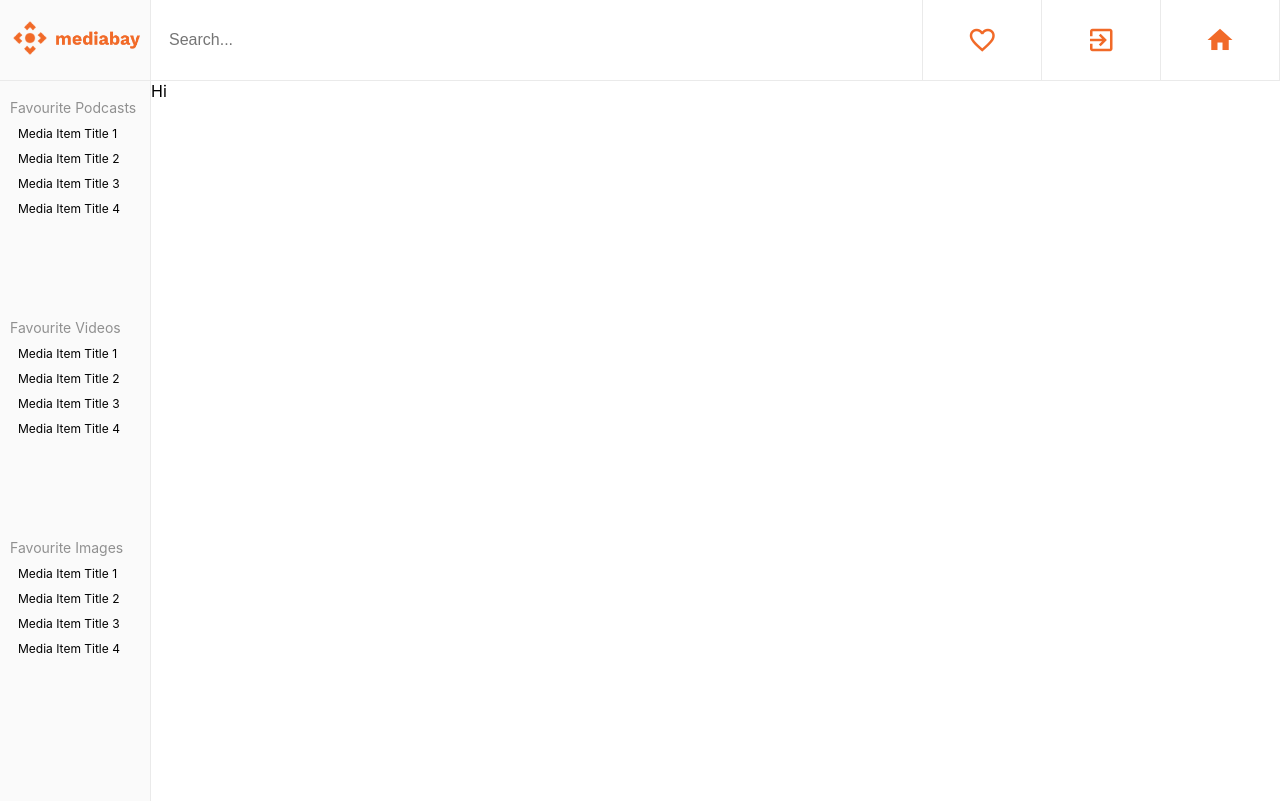
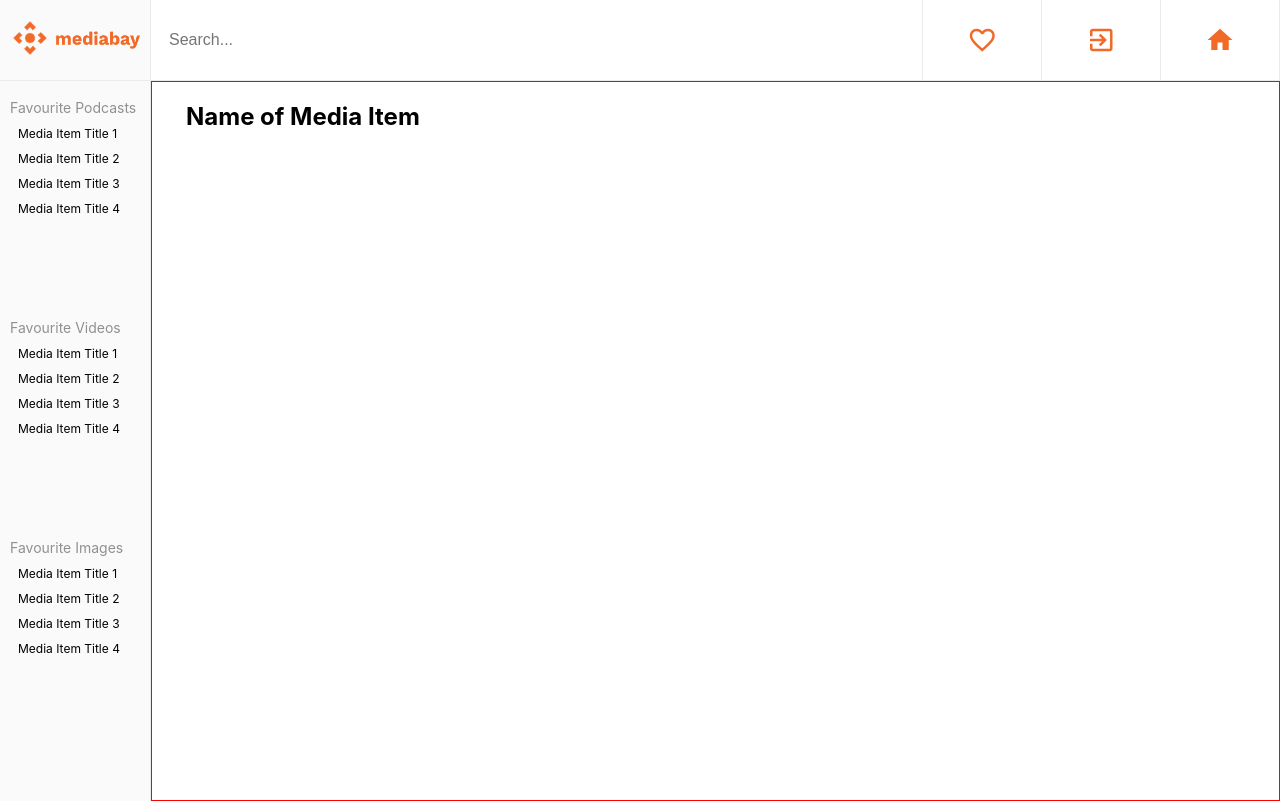
Before and after one commit to IsaacAderogba/onesearch, a React (Create React App) app: page /1/1 in a window 1280 px wide. Built offline with nearby package versions, Linux system fonts and the light colour scheme.

Commit message:
Add accurate links ids for images, videos and podcasts

```diff
--- a/src/App.js
+++ b/src/App.js
@@ -30,8 +30,8 @@ function App() {
   const onSearchSubmit = term => {
     setSearchTerm(term);
     fetchImages(term);
-    // fetchVideos(term);
-    // fetchPodcasts(term);
+    fetchVideos(term);
+    fetchPodcasts(term);
   };
 
   const fetchImages = term => {
--- a/src/components/pages/MediaItemPage/MediaItemPage.js
+++ b/src/components/pages/MediaItemPage/MediaItemPage.js
@@ -3,19 +3,19 @@ import styled from "styled-components";
 import TopNav from "../../~reusables/organisms/TopNav";
 import SidebarContainer from "../../~reusables/containers/SidebarContainer";
 import BottomNav from "../../~reusables/organisms/BottomNav";
-import MediaItemContainer from "../../~reusables/containers/MediaItemContainer"
+import MediaItemContainer from "../../~reusables/containers/MediaItemContainer";
 
-const MediaItemPage = ({
-  onSearchSubmit,
-  match
-}) => {
-    console.log(match)
+const MediaItemPage = ({ onSearchSubmit, match }) => {
+
+
+
+  console.log(match);
   return (
     <StyledHomePage>
       <TopNav onSearchSubmit={onSearchSubmit} />
       <main>
         <SidebarContainer />
-        <MediaItemContainer />
+        <MediaItemContainer title="Name of Media Item" />
       </main>
       <BottomNav />
     </StyledHomePage>
--- a/src/components/~reusables/containers/MediaItemContainer.js
+++ b/src/components/~reusables/containers/MediaItemContainer.js
@@ -1,16 +1,20 @@
 import React from "react";
 import styled from "styled-components";
+import { medium_space } from "../variables/spacing";
 
-const MediaItemContainer = () => {
+
+const MediaItemContainer = ({title}) => {
   return (
     <StyledMIContainer>
-      <div>Hi</div>
+        <h2>{title}</h2>
     </StyledMIContainer>
   );
 };
 
 const StyledMIContainer = styled.div`
+  border: 1px solid red;
   flex-basis: 1265px;
+  padding: 0 ${medium_space};
   flex-grow: 1;
   flex-shrink: 1;
 `;
--- a/src/components/~reusables/molecules/ImageItem.js
+++ b/src/components/~reusables/molecules/ImageItem.js
@@ -6,7 +6,7 @@ import { lightgrey } from "../variables/colors";
 import { small_space, medium_space } from "../variables/spacing";
 import { useSpring, animated } from "react-spring";
 
-const ImageItem = ({ imgSrc, imgAlt, imageAuthor }) => {
+const ImageItem = ({ imgSrc, imgAlt, imageAuthor, id }) => {
   const [hovered, setHovered] = useState(false);
   const hoverEffect = useSpring({
     to: {
@@ -18,7 +18,7 @@ const ImageItem = ({ imgSrc, imgAlt, imageAuthor }) => {
   });
 
   return (
-    <StyledLink to="/image/1">
+    <StyledLink to={`/image/${id}`}>
       <StyledPI
         style={hoverEffect}
         onMouseOver={() => setHovered(true)}
--- a/src/components/~reusables/molecules/PodcastItem.js
+++ b/src/components/~reusables/molecules/PodcastItem.js
@@ -11,7 +11,7 @@ import { grey, lightgrey } from "../variables/colors";
 import { small_space, normal_space } from "../variables/spacing";
 import { useSpring, animated } from "react-spring";
 
-const PodcastItem = ({ imgSrc, imgAlt, podcastTitle, podcastAuthor }) => {
+const PodcastItem = ({ imgSrc, imgAlt, podcastTitle, podcastAuthor, id }) => {
   const [hovered, setHovered] = useState(false);
   const hoverEffect = useSpring({
     to: {
@@ -23,7 +23,7 @@ const PodcastItem = ({ imgSrc, imgAlt, podcastTitle, podcastAuthor }) => {
   });
 
   return (
-    <StyledLink to="/podcast/1">
+    <StyledLink to={`/podcast/${id}`}>
       <StyledPI
         style={hoverEffect}
         onMouseOver={() => setHovered(true)}
@@ -40,7 +40,12 @@ const PodcastItem = ({ imgSrc, imgAlt, podcastTitle, podcastAuthor }) => {
 };
 
 const StyledLink = styled(Link)`
+display: block;
   text-decoration: none;
+  flex-basis: 148px;
+  margin-bottom: ${normal_space};
+  cursor: pointer;
+  border-radius: 4px;
 
   &:focus,
   &:hover,
@@ -52,10 +57,7 @@ const StyledLink = styled(Link)`
 `;
 
 const StyledPI = styled(animated.article)`
-  flex-basis: 148px;
-  margin-bottom: ${normal_space};
-  cursor: pointer;
-  border-radius: 4px;
+
 
   h4 {
     font-size: ${h4_font_size};
--- a/src/components/~reusables/molecules/VideoItem.js
+++ b/src/components/~reusables/molecules/VideoItem.js
@@ -12,7 +12,8 @@ const PodcastItem = ({
   imgAlt,
   videoTitle,
   videoAuthor,
-  videoDescription
+  videoDescription,
+  id
 }) => {
   const [hovered, setHovered] = useState(false);
   const hoverEffect = useSpring({
@@ -25,7 +26,7 @@ const PodcastItem = ({
   });
 
   return (
-    <StyledLink to="/video/1">
+    <StyledLink to={`/video/${id}`}>
       <StyledPI
         style={hoverEffect}
         onMouseOver={() => setHovered(true)}
--- a/src/components/~reusables/organisms/ImageList.js
+++ b/src/components/~reusables/organisms/ImageList.js
@@ -59,6 +59,7 @@ const ImageList = ({
                 return (
                   <ImageItem
                     key={image.id}
+                    id={image.id}
                     imgSrc={image.urls.small}
                     imageAuthor={image.user.name}
                   />
--- a/src/components/~reusables/organisms/PodcastList.js
+++ b/src/components/~reusables/organisms/PodcastList.js
@@ -75,6 +75,7 @@ const PodcastList = ({
                   return (
                     <PodcastItem
                       key={podcast.id}
+                      id={podcast.id}
                       podcastTitle={podcast.title_original}
                       podcastAuthor={podcast.publisher_original}
                       imgSrc={podcast.thumbnail}
--- a/src/components/~reusables/organisms/VideoList.js
+++ b/src/components/~reusables/organisms/VideoList.js
@@ -62,6 +62,7 @@ const VideoList = ({
           return (
             <VideoItem
               key={video.id.videoId}
+              id={video.id.videoId}
               videoTitle={video.snippet.title}
               videoAuthor={video.snippet.channelTitle}
               videoDescription={video.snippet.description}
```
